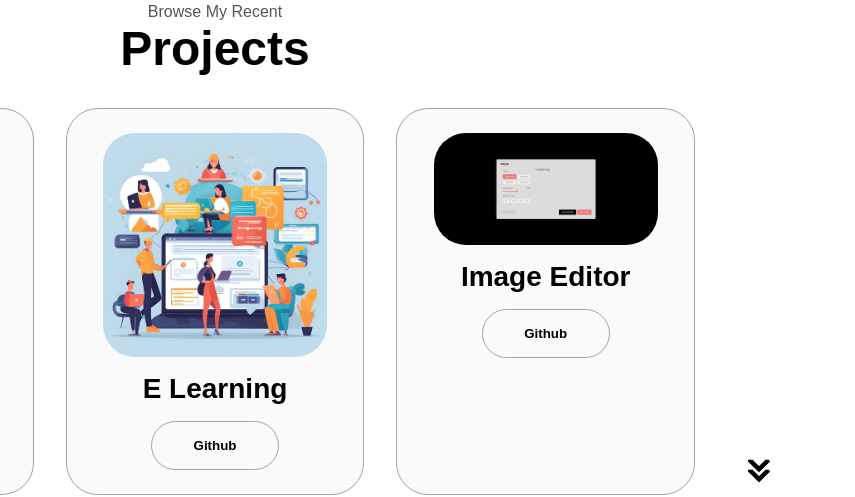
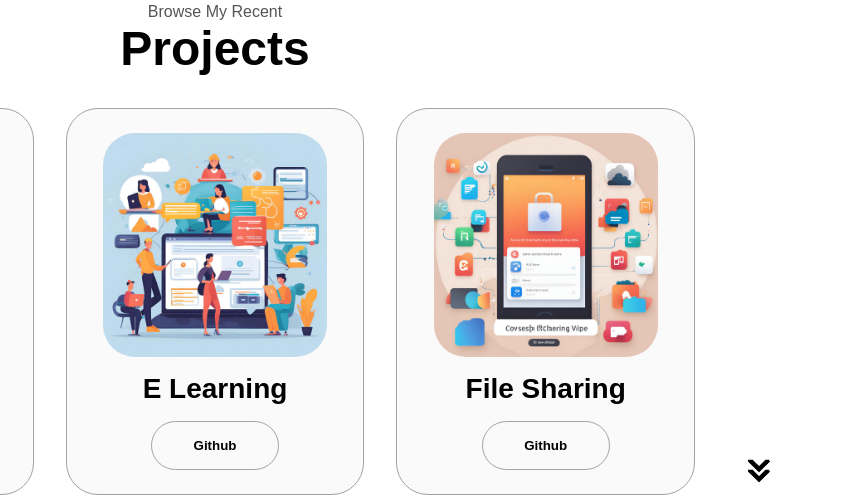
Before and after one commit to Abhinaba12/Portfolio, a plain HTML site: page index.html in a window 1280 px wide. Shown: the part 2496-2993 px from the top of the page, 425-1280 px from the left. Drawn offline with Linux system fonts and the light colour scheme; a web font is replaced by a local one.

Commit message:
Update index.html

```diff
--- a/index.html
+++ b/index.html
@@ -275,12 +275,12 @@
         </div>
         <div class="details-container color-container">
           <div class="article-container">
-            <img src="./assets/Image_editor.png" alt="Project 3" class="project-img" />
+            <img src="./assets/File_Sharing.png" alt="Project 3" class="project-img" />
           </div>
-          <h2 class="experience-sub-title project-title">Image Editor</h2>
+          <h2 class="experience-sub-title project-title">File Sharing</h2>
           <div class="btn-container">
             <button class="btn btn-color-2 project-btn"
-              onclick="location.href='https://github.com/Abhinaba12/Image-Editor'">
+              onclick="location.href='https://github.com/Abhinaba12/File-Sharing-app'">
               Github
             </button>
           </div>
```
